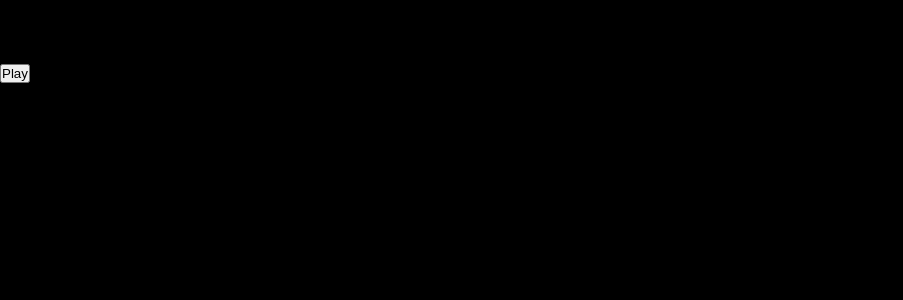
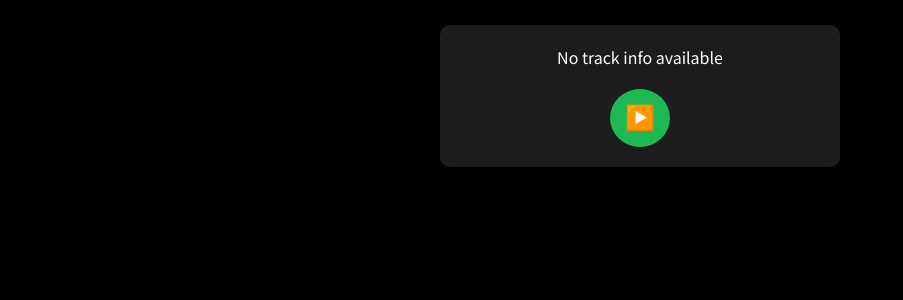
Before and after one commit to joonyoungchoi0801/melodypalette, a React (Create React App) app in the folder client/: page /player in a window 1280 px wide. Shown: the top 300 px of the page, without its empty margins (0-903 px from the left). Built offline with nearby package versions, Linux system fonts and the light colour scheme.

Commit message:
design: Player css

```diff
--- /dev/null
+++ b/client/src/components/Player/Player.css
@@ -0,0 +1,64 @@
+/* Player.css */
+.player-container {
+  display: flex;
+  flex-direction: column;
+  align-items: center;
+  justify-content: center;
+  padding: 20px;
+  background-color: #1c1c1c;
+  color: white;
+  border-radius: 10px;
+  box-shadow: 0 4px 12px rgba(0, 0, 0, 0.3);
+  width: 400px;
+  margin: 0 auto;
+  margin-top: 25px;
+}
+
+.player-container img {
+  border-radius: 10px;
+  width: 100%;
+  height: auto;
+  object-fit: cover;
+  margin-bottom: 20px;
+  box-shadow: 0 4px 12px rgba(0, 0, 0, 0.3);
+}
+
+.player-track-info {
+  text-align: center;
+  margin-bottom: 20px;
+}
+
+.player-track-info h3 {
+  margin: 10px 0;
+  font-size: 1.5rem;
+}
+
+.player-track-info p {
+  font-size: 1rem;
+  color: #b3b3b3;
+}
+
+.player-controls {
+  display: flex;
+  justify-content: center;
+  margin-top: 20px;
+}
+
+.player-controls button {
+  background-color: #1db954;
+  border: none;
+  border-radius: 50%;
+  color: white;
+  font-size: 1.5rem;
+  padding: 15px;
+  cursor: pointer;
+  transition: background-color 0.3s ease;
+}
+
+.player-controls button:hover {
+  background-color: #1ed760;
+}
+
+.player-controls button:active {
+  background-color: #14833b;
+}
--- a/client/src/components/Player/Player.js
+++ b/client/src/components/Player/Player.js
@@ -1,5 +1,6 @@
 import React, { useEffect, useState } from 'react';
 import { useLocation } from 'react-router-dom';
+import './Player.css';
 
 function Player() {
   const location = useLocation();
@@ -75,20 +76,23 @@ function Player() {
   };
 
   return (
-    <div>
-      <h2>Now Playing</h2>
+    <div className="player-container">
       {trackUri ? (
         <div>
-          <img src={trackAlbumImage} alt={trackName} style={{ width: '300px' }} />
-          <h3>{trackName}</h3>
-          <p>{trackArtist}</p>
+          <img src={trackAlbumImage} alt={trackName} />
+          <div className="player-track-info">
+            <h3>{trackName}</h3>
+            <p>{trackArtist}</p>
+          </div>
         </div>
       ) : (
         <p>No track info available</p>
       )}
-      <button onClick={togglePlayback}>
-        {isPaused ? 'Play' : 'Pause'}
-      </button>
+      <div className="player-controls">
+        <button onClick={togglePlayback}>
+          {isPaused ? '▶️' : '⏸️'}
+        </button>
+      </div>
     </div>
   );
 }
```
